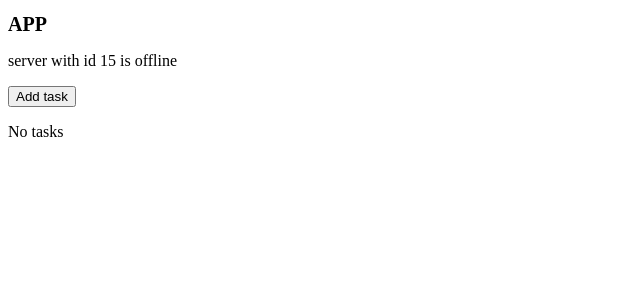
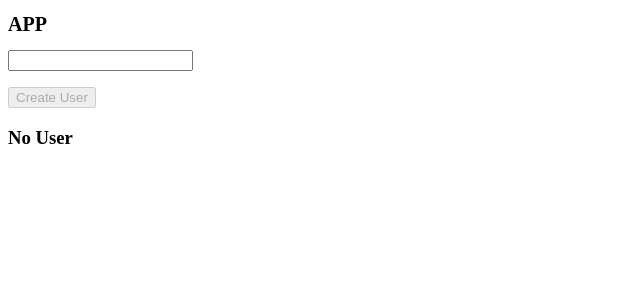
Before and after one commit to dimakrepak/angular-learn, an Angular app: page / in a window 1280 px wide. Shown: the top 300 px of the page, without its empty margins (0-640 px from the left). Built offline with nearby package versions, Linux system fonts and the light colour scheme.

Commit message:
practice

```diff
--- a/src/app/componets-create-practise/data-binding/data-binding.component.html
+++ b/src/app/componets-create-practise/data-binding/data-binding.component.html
@@ -1,12 +1,29 @@
 <!-- String  interpolation -->
-<p>{{ "server" }} with id {{ taskId }} is {{ getTaskStatus() }}</p>
+<!-- <p>{{ "server" }} with id {{ taskId }} is {{ getTaskStatus() }}</p> -->
 
 <!-- Property Binding & Event Binding -->
-<button
-class="btn btn-primary"
-[disabled]="alloweNewTask"
-(click)="handleCreateTask()"
+<!-- <label>Task Name {{ taskName }}</label> -->
+<!-- <div> -->
+<!-- <input
+    type="text"
+    class="form-control"
+    [value]="taskName"
+    (input)="handleUpdateTaskName($event)"
+  /> -->
+<!-- <input type="text" class="form-control" [(ngModel)]="taskName" /> -->
+<!-- </div> -->
+<!-- <button
+  class="btn btn-primary"
+  [disabled]="alloweNewTask"
+  (click)="handleCreateTask()"
 >
-Add task
+  Add task
+</button> -->
+<!-- <p>{{ taskCreationStatus }}</p> -->
+
+<input type="text" [(ngModel)]="username" />
+<p>{{ username }}</p>
+<button (click)="handleCreateUsername()" [disabled]="username ? false : true">
+  Create User
 </button>
-<p>{{ taskCreationStatus }}</p>
+<h3>{{ usernameCreationStatus }}</h3>
--- a/src/app/componets-create-practise/data-binding/data-binding.component.ts
+++ b/src/app/componets-create-practise/data-binding/data-binding.component.ts
@@ -2,22 +2,32 @@ import {Component, OnInit} from "@angular/core";
 
 @Component({selector: "app-data-binding", templateUrl: "./data-binding.component.html", styleUrls: ["./data-binding.component.css"]})
 export class DataBindingComponent implements OnInit {
-  taskId: number = 15;
-  taskStatus: string = "offline";
-  alloweNewTask: boolean = true;
-  taskCreationStatus = "No tasks";
+  // taskId: number = 15;
+  // taskStatus: string = "offline";
+  // alloweNewTask: boolean = true;
+  // taskCreationStatus = "No tasks";
+  // taskName: string = "";
+  username: string = "";
+  usernameCreationStatus = "No User";
 
   constructor() {
-    setTimeout(() => {
-      this.alloweNewTask = false;
-    }, 2000);
+    // setTimeout(() => {
+    //   this.alloweNewTask = false;
+    // }, 2000);
   }
-  getTaskStatus() {
-    return this.taskStatus;
+  ngOnInit(): void {}
+
+  // getTaskStatus() {
+  //   return this.taskStatus;
+  // }
+  // handleCreateTask() {
+  //   this.taskCreationStatus = "Task was created! Name of the task is " + this.taskName;
+  // }
+  // handleUpdateTaskName(e : Event) {
+  //   this.taskName = (<HTMLInputElement>e.target).value;
+  // }
+  handleCreateUsername() {
+    this.usernameCreationStatus = "User Created Succefully " + this.username;
+    this.username = "";
   }
-  handleCreateTask() {
-    this.taskCreationStatus = "Task was created";
-  }
-
-  ngOnInit(): void {}
 }
```
